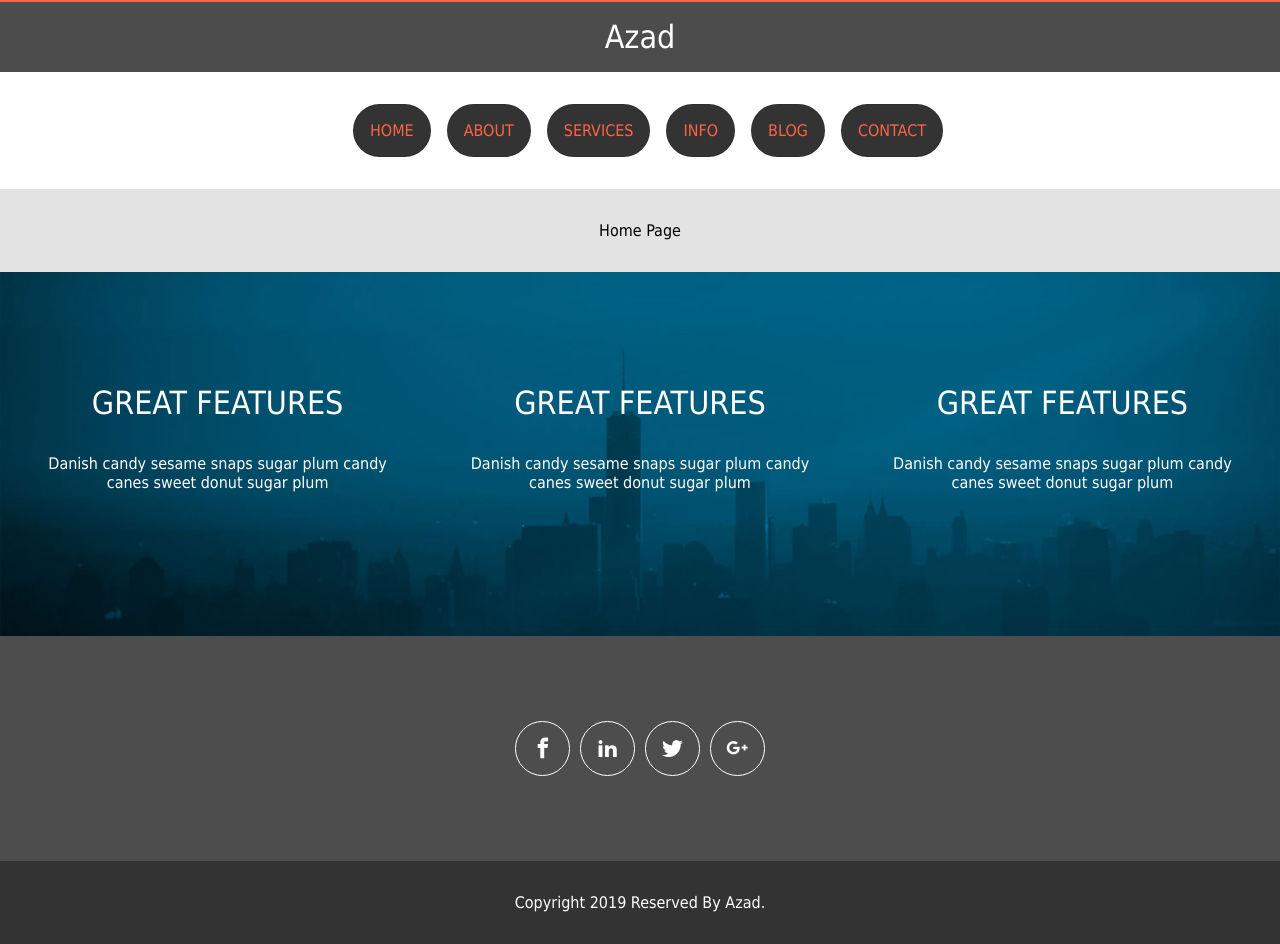
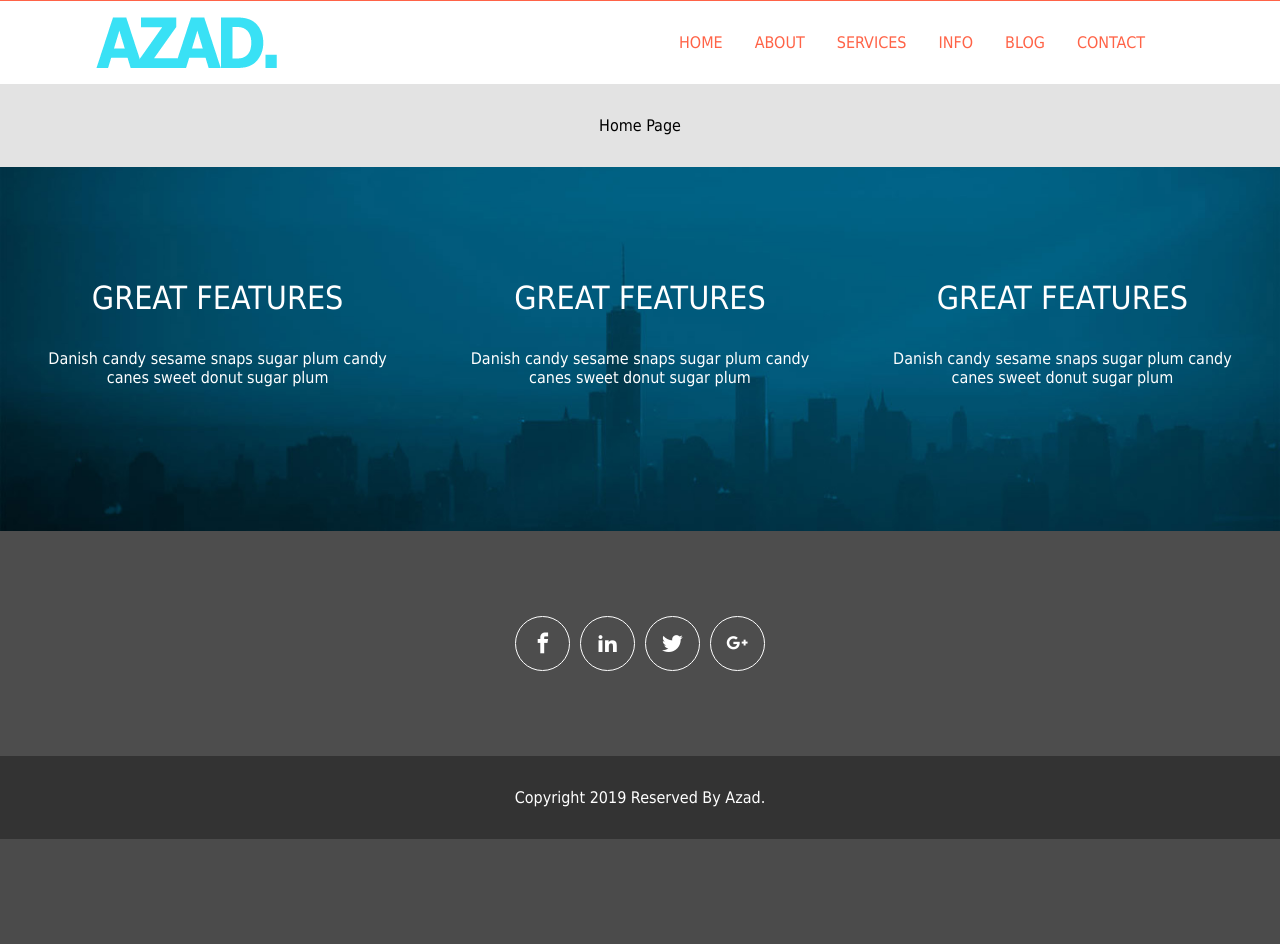
Before and after one commit to webazad/azad-html-css, a PHP site: page /azad-sass/index.html in a window 1280 px wide. After the commit the page ends 839 px from the top, so only its background shows below. Run offline with PHP 8.4, Linux system fonts and the light colour scheme; some web fonts are replaced.

Commit message:
Changed.

```diff
--- a/azad-sass/css/style.css
+++ b/azad-sass/css/style.css
@@ -8,12 +8,12 @@ html, body, div, span, applet, object, iframe, pre, a, abbr, acronym, big, cite,
   padding: 0;
   border: 0;
   outline: 0;
-  font-size: 100%;
   vertical-align: baseline;
   font: inherit;
   background: transparent;
   -webkit-box-sizing: border-box;
-          box-sizing: border-box; }
+          box-sizing: border-box;
+}
 
 /**
 *------------------------------------------------------------
@@ -21,33 +21,59 @@ html, body, div, span, applet, object, iframe, pre, a, abbr, acronym, big, cite,
 *------------------------------------------------------------
 */
 address, article, aside, canvas, details, figure, figcaption, footer, header, hgroup, menu, nav, section, summary, main {
-  display: block; }
+  display: block;
+}
 
 body {
-  font-family: Tahoma; }
+  font-family: Tahoma;
+}
 
 a {
-  text-decoration: none; }
+  text-decoration: none;
+}
 
 ul {
-  list-style: none; }
+  list-style: none;
+}
+
+.azad-container {
+  width: 85vw;
+  margin: 0 auto;
+}
 
 /**
 * :: HEADER DESIGN
 */
 .azad-header {
-  border-top: 2px solid tomato;
-  color: #000000;
+  border-top: .001rem solid tomato;
   background: #ffffff;
-  text-align: center; }
-  .azad-header .header-left {
-    background: #4c4c4c;
-    color: #ffffff;
-    padding: 1rem 0;
-    font-size: 2rem; }
-  .azad-header .azad-menu {
-    padding: 2rem 0; }
-    .azad-header .azad-menu ul {
+  padding: 1rem;
+}
+
+.azad-header .header-container {
+  display: -webkit-box;
+  display: -ms-flexbox;
+  display: flex;
+}
+
+.azad-header .header-container .logo {
+  width: 100%;
+}
+
+.azad-header .header-container .logo h1 {
+  text-align: left;
+  line-height: 0;
+}
+
+.azad-header .header-container .logo h1 a {
+  display: inline-block;
+}
+
+.azad-header .header-container .azad-nav {
+  width: 100%;
+}
+
+.azad-header .header-container .azad-menus ul {
   display: -webkit-box;
   display: -ms-flexbox;
   display: flex;
@@ -56,33 +82,36 @@ ul {
           align-items: center;
   -webkit-box-pack: center;
       -ms-flex-pack: center;
-              justify-content: center; }
-      .azad-header .azad-menu ul li a {
+          justify-content: center;
+}
+
+.azad-header .header-container .azad-menus ul li a {
   display: block;
-        margin-left: 1rem;
-        border: 1px solid rgba(0, 0, 0, 0.075);
-        border-radius: 4rem;
   font-size: 1rem;
   color: tomato;
   padding: 1rem 1rem;
   text-transform: uppercase;
-        background: #333333; }
-        .azad-header .azad-menu ul li a:hover {
-          background: #e3e3e3;
-          background: #333333; }
+}
+
+.azad-header .header-container .azad-menus ul li a:hover {
+  color: #333333;
+}
 
 /**
 * :: MORE AFTER HEADER
 */
 body.azad section:nth-child(2) {
-  _padding: 100px 0px 0px; }
+  _padding: 100px 0px 0px;
+}
 
 /**
 * :: FRONT PAGE
 */
 .azad-1 {
   background: #e3e3e3;
-  padding: 2rem 0; }
+  padding: 2rem 0;
+}
+
 .azad-1 .container {
   display: -webkit-box;
   display: -ms-flexbox;
@@ -92,15 +121,20 @@ body.azad section:nth-child(2) {
           align-items: center;
   -webkit-box-pack: center;
       -ms-flex-pack: center;
-            justify-content: center; }
+          justify-content: center;
+}
+
 .azad-1 .container div {
   width: 33%;
-      background: red; }
+  background: red;
+}
 
 .azad-2 {
   background-image: url("../imgs/bg-town.jpg");
   background-repeat: no-repeat;
-  background-size: cover; }
+  background-size: cover;
+}
+
 .azad-2 .container {
   display: -webkit-box;
   display: -ms-flexbox;
@@ -111,35 +145,46 @@ body.azad section:nth-child(2) {
   -webkit-box-pack: center;
       -ms-flex-pack: center;
           justify-content: center;
-    padding: 5rem 0; }
+  padding: 5rem 0;
+}
+
 .azad-2 .container div {
   width: 33%;
   text-align: center;
   padding: 2rem;
-      color: #ffffff; }
+  color: #ffffff;
+}
+
 .azad-2 .container div h3 {
   font-size: 2rem;
-        margin-bottom: 2rem; }
+  margin-bottom: 2rem;
+}
+
 .azad-2 .container div p {
   font-size: 1rem;
-        margin-bottom: 2rem; }
+  margin-bottom: 2rem;
+}
 
 /**
 * :: BLOG DESIGN
 */
 .azad-5 .container {
-  _background: red; }
+  _background: red;
+}
 
 .azad-5 .container img {
   width: 100%;
-  height: auto; }
+  height: auto;
+}
 
 .azad-5 .container aside {
-  _background: black; }
+  _background: black;
+}
 
 .azad-11 {
   background: #ffffff;
-  padding: 80px 0px; }
+  padding: 80px 0px;
+}
 
 .azad-11-container {
   display: -ms-grid;
@@ -147,9 +192,12 @@ body.azad section:nth-child(2) {
   -ms-grid-columns: auto auto auto;
       grid-template-columns: auto auto auto;
   grid-column-gap: 30px;
-  grid-row-gap: 30px; }
+  grid-row-gap: 30px;
+}
+
 .azad-11-container .item {
-    background: red; }
+  background: red;
+}
 
 /**
 * :: STICKY FOOTER BEGINS
@@ -158,11 +206,15 @@ body.azad section:nth-child(2) {
 * :: FOOTER DESIGN
 */
 footer.azad-footer {
-  text-align: center; }
+  text-align: center;
+}
+
 footer.azad-footer .footer-top {
   background: #4d4d4d;
   padding: 5rem 0;
-    color: #ffffff; }
+  color: #ffffff;
+}
+
 footer.azad-footer .footer-top ul {
   display: -webkit-box;
   display: -ms-flexbox;
@@ -172,7 +224,9 @@ footer.azad-footer {
           align-items: center;
   -webkit-box-pack: center;
       -ms-flex-pack: center;
-              justify-content: center; }
+          justify-content: center;
+}
+
 footer.azad-footer .footer-top ul li a {
   color: #ffffff;
   display: block;
@@ -182,13 +236,18 @@ footer.azad-footer {
   font-size: 1.3rem;
   border: 1px solid #ffffff;
   border-radius: 50%;
-        margin: 5px; }
+  margin: 5px;
+}
+
 footer.azad-footer .footer-bottom {
   background: #333333;
   padding: 2rem 0;
-    color: #ffffff; }
+  color: #ffffff;
+}
 
 @media only screen and (max-width: 767px) {
   .mobile-menu {
-    display: block !important; } }
+    display: block !important;
+  }
+}
 /*# sourceMappingURL=style.css.map */
--- a/azad-sass/index.html
+++ b/azad-sass/index.html
@@ -10,21 +10,28 @@
 </head>
 <body>
 	<div class="big-wrapper">
+		<!-- HEADER BEGINS -->
 		<header class="azad-header">
-			<div class="header-left">Azad</div>
-			<div class="header-right">
-				<nav class="azad-menu">
-					<ul>
-						<li><a href="">Home</a></li>
-						<li><a href="">About</a></li>
-						<li><a href="">Services</a></li>
-						<li><a href="">Info</a></li>
-						<li><a href="">Blog</a></li>
-						<li><a href="">Contact</a></li>
-					</ul>
-				</nav>
+			<div class="azad-container">
+				<div class="header-container">
+					<div class="logo">
+						<h1><a href="#"><img src="imgs/logo-header.png"></a></h1>
+					</div>
+					<div class="azad-nav">
+						<nav class="azad-menus">
+							<ul>
+								<li><a href="#">Home</a></li>
+								<li><a href="#">About</a></li>
+								<li><a href="#">Services</a></li>
+								<li><a href="#">Info</a></li>
+								<li><a href="#">Blog</a></li>
+								<li><a href="#">Contact</a></li>
+							</ul>
+						</nav>
+					</div>
+				</div>
 			</div>
-		</header>
+		</header><!-- ends header -->
 		<section class="azad azad-1">
 			<div>
 				<div class="container">
@@ -66,5 +73,27 @@
 			</div>
 		</footer>
 	</div>
+	<script>
+		var navButton = document.querySelector('.burger-button');
+		var navMenu = document.querySelector('.mobile-menus');
+		var win = window;
+
+		function openMenu(event) {
+			navButton.classList.toggle('active');
+			navMenu.classList.toggle('active');
+
+			event.preventDefault();
+			event.stopImmediatePropagation();
+		}
+
+		function closeMenu(event) {
+			if (navButton.classList.contains('active')) {
+				navButton.classList.remove('active');
+				navMenu.classList.remove('active');
+			}
+		}
+		navButton.addEventListener('click', openMenu, false);
+		win.addEventListener('click',closeMenu, false);
+	</script>
 </body>
 </html>
--- a/azad-sass/sass/_globals.scss
+++ b/azad-sass/sass/_globals.scss
@@ -7,3 +7,7 @@ a{
 ul{
     list-style:none;
 }
+.azad-container{
+    width: 85vw;
+    margin: 0 auto;
+}
--- a/azad-sass/sass/_reset.scss
+++ b/azad-sass/sass/_reset.scss
@@ -8,7 +8,6 @@ html, body, div, span, applet, object, iframe, pre, a, abbr, acronym, big, cite,
 	padding: 0;
 	border: 0;
 	outline: 0;
-	font-size: 100%;
 	vertical-align: baseline;
 	font: inherit;
 	background: transparent;
--- a/azad-sass/sass/header/_header.scss
+++ b/azad-sass/sass/header/_header.scss
@@ -2,39 +2,46 @@
 * :: HEADER DESIGN
 */
 .azad-header{
-    border-top:2px solid tomato;
-    color:#000000;
+    border-top:.001rem solid tomato;
     background:map_get($colors,bg);
-    text-align:center;
-    .header-left{
-        background:#4c4c4c;
-        color:#ffffff;
-        padding:1rem 0;
-        font-size:2rem;
+    padding: 1rem;
+
+    .header-container{
+        display:flex;
+
+        .logo{
+            width:100%;
+            h1{
+                text-align:left;
+                line-height:0;
+                a{
+                    display:inline-block;
                 }
-    .azad-menu{
-        padding:2rem 0;
+            }
+        }
+        .azad-nav{
+            width: 100%;
+        }
+        .azad-menus{
             ul{
                 display:flex;
                 align-items:center;
                 justify-content:center;
+
                 li{
                     a{
                         display:block;
-                    margin-left: 1rem;
-                    border:1px solid rgba(0,0,0,.075);
-                    border-radius:4rem;
                         font-size:1rem;
                         color: tomato;
                         padding:1rem 1rem;
                         text-transform:uppercase;
-                    background:lighten(map-get($colors,"footer-bg"),20%);
+
                         &:hover{
-                        background:#e3e3e3;
-                        background:lighten(map-get($colors,"footer-bg"),20%);
+                            color:lighten(map-get($colors,"footer-bg"),20%);
                         }
                     }
                 }
             }
         }
     }
+}
```
Also changed, not shown: azad-sass/css/flex.css (+21 -10 lines), azad-sass/imgs/logo-header.png (added), 2 other files. Lines whose indentation alone changed are shown as unchanged.
